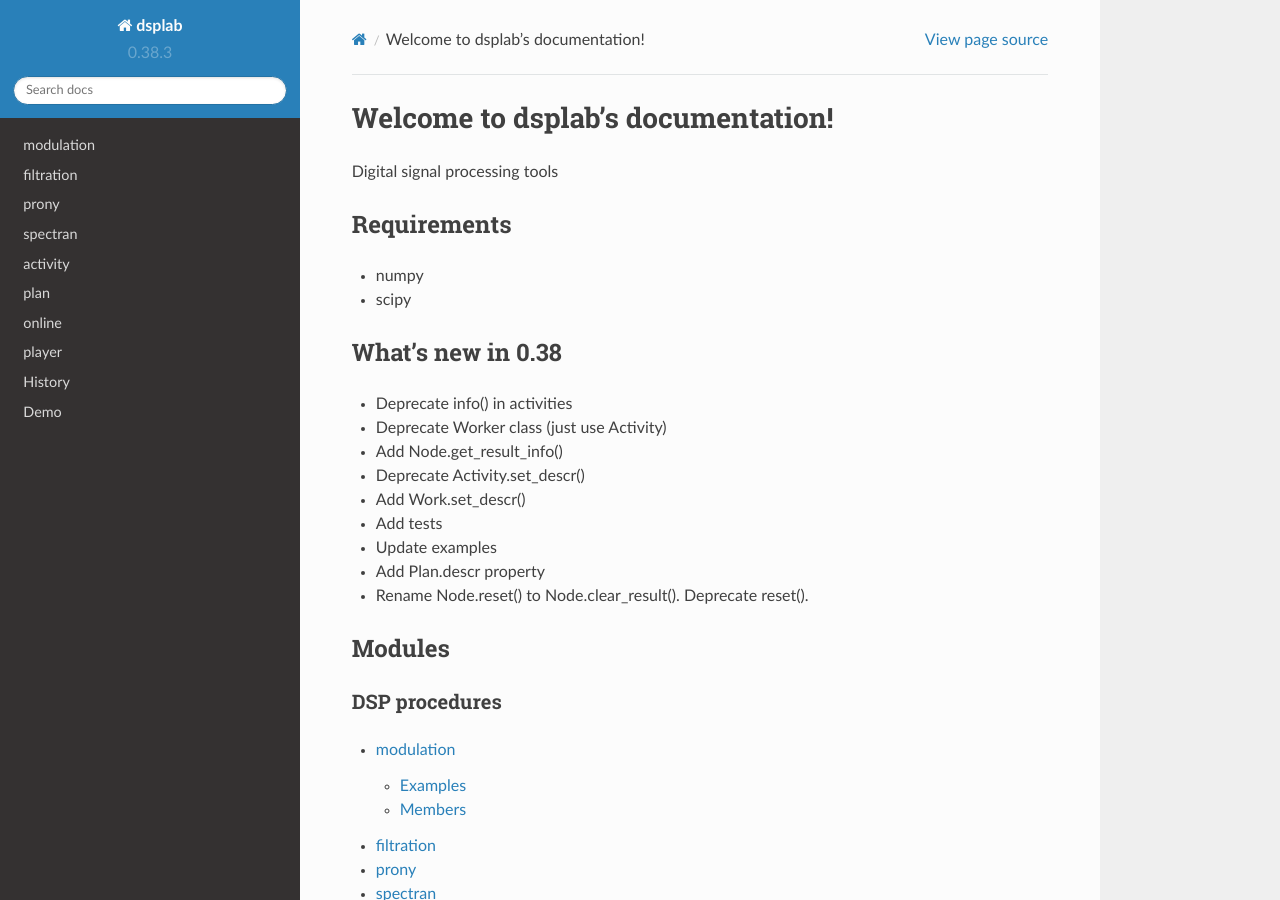
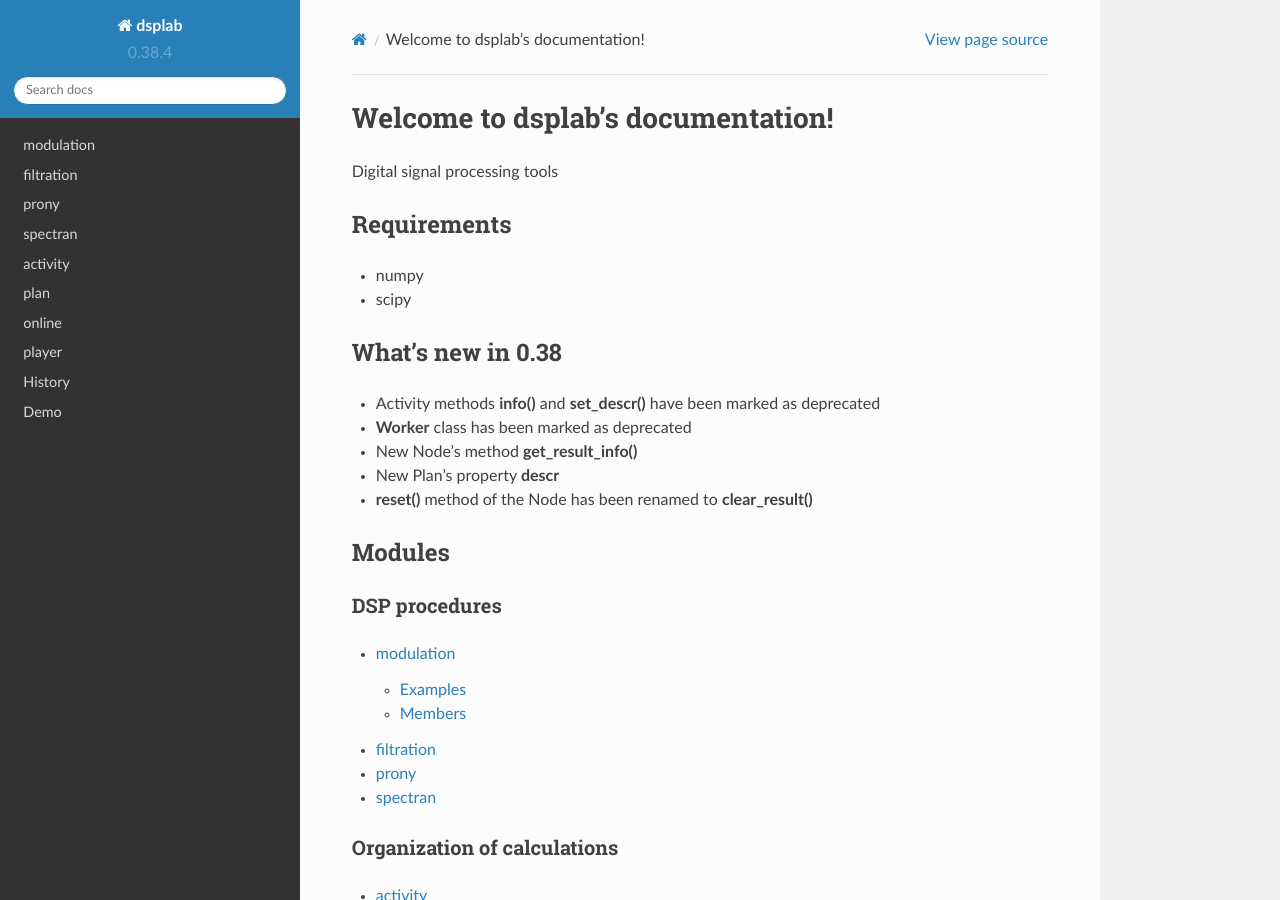
Before and after one commit to aleneus/dsplab, a Sphinx documentation site: the page built from docs/source/index.rst, in a window 1280 px wide and 900 px high. Built offline with Sphinx 7.4.7 and the Read the Docs theme 2.0.0, drawn with Linux system fonts in a browser that asks for light colours.

Commit message:
fix: docs: release notes

```diff
--- a/docs/source/index.rst
+++ b/docs/source/index.rst
@@ -21,15 +21,11 @@ Requirements
 What's new in 0.38
 ------------------
 
-* Deprecate info() in activities
-* Deprecate Worker class (just use Activity)
-* Add Node.get_result_info()
-* Deprecate Activity.set_descr()
-* Add Work.set_descr()
-* Add tests
-* Update examples
-* Add Plan.descr property
-* Rename Node.reset() to Node.clear_result(). Deprecate reset().
+* Activity methods **info()** and **set_descr()** have been marked as deprecated
+* **Worker** class has been marked as deprecated
+* New Node's method **get_result_info()**
+* New Plan's property **descr**
+* **reset()** method of the Node has been renamed to **clear_result()**
 
 Modules
 -------
--- a/dsplab/__init__.py
+++ b/dsplab/__init__.py
@@ -16,4 +16,4 @@
 """Constants."""
 
 PACKAGE = 'dsplab'
-__version__ = '0.38.3'
+__version__ = '0.38.4'
--- a/todo.org
+++ b/todo.org
@@ -351,6 +351,8 @@
 ** DONE setup: update dependencies
 ** DONE demo: fix simpe run
 ** DONE fix: player: get_sample(): catch IndexError
+* 0.38.4
+** DONE fix: docs: release notes
 * 0.40.0
 ** TODO feat: remove t argument from noise functions
 ** TODO feat: modulation: rearange args
```
Also changed, not shown: docs/source/history.rst (+0 -9 lines).
